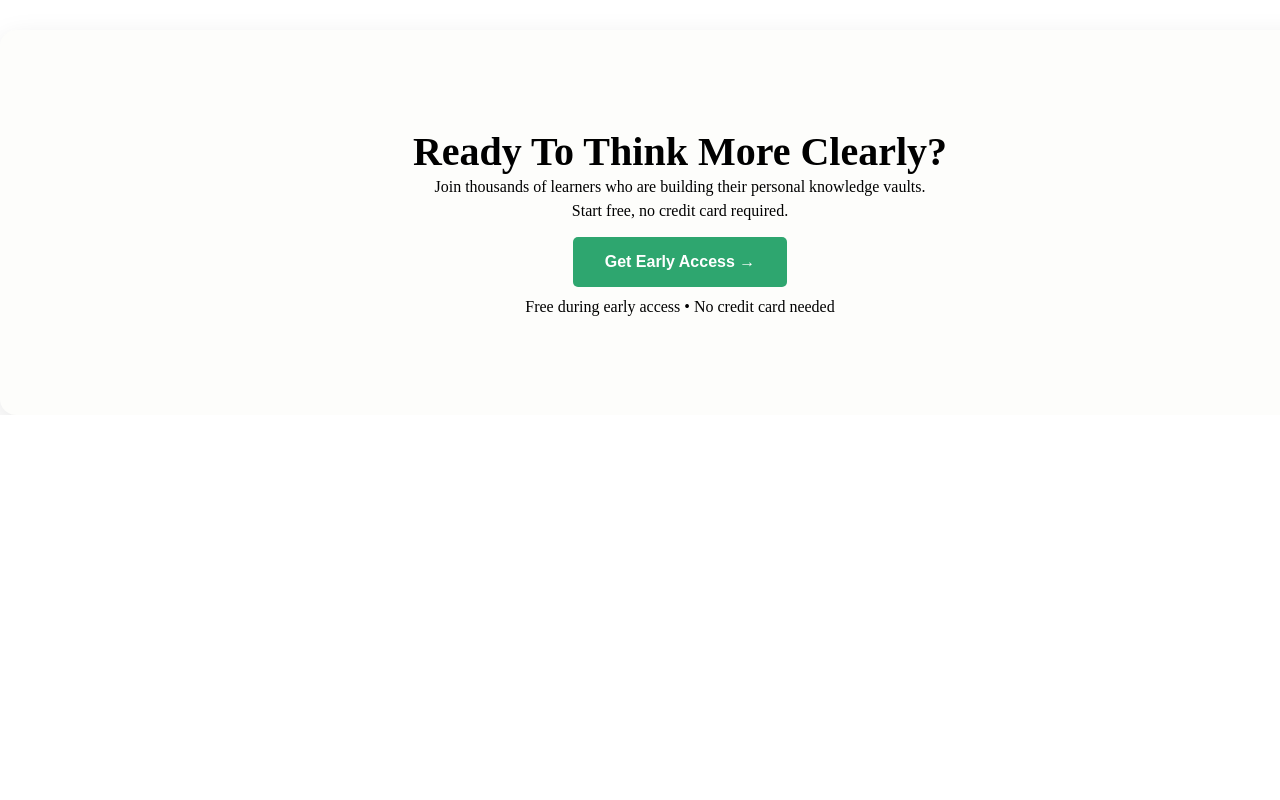
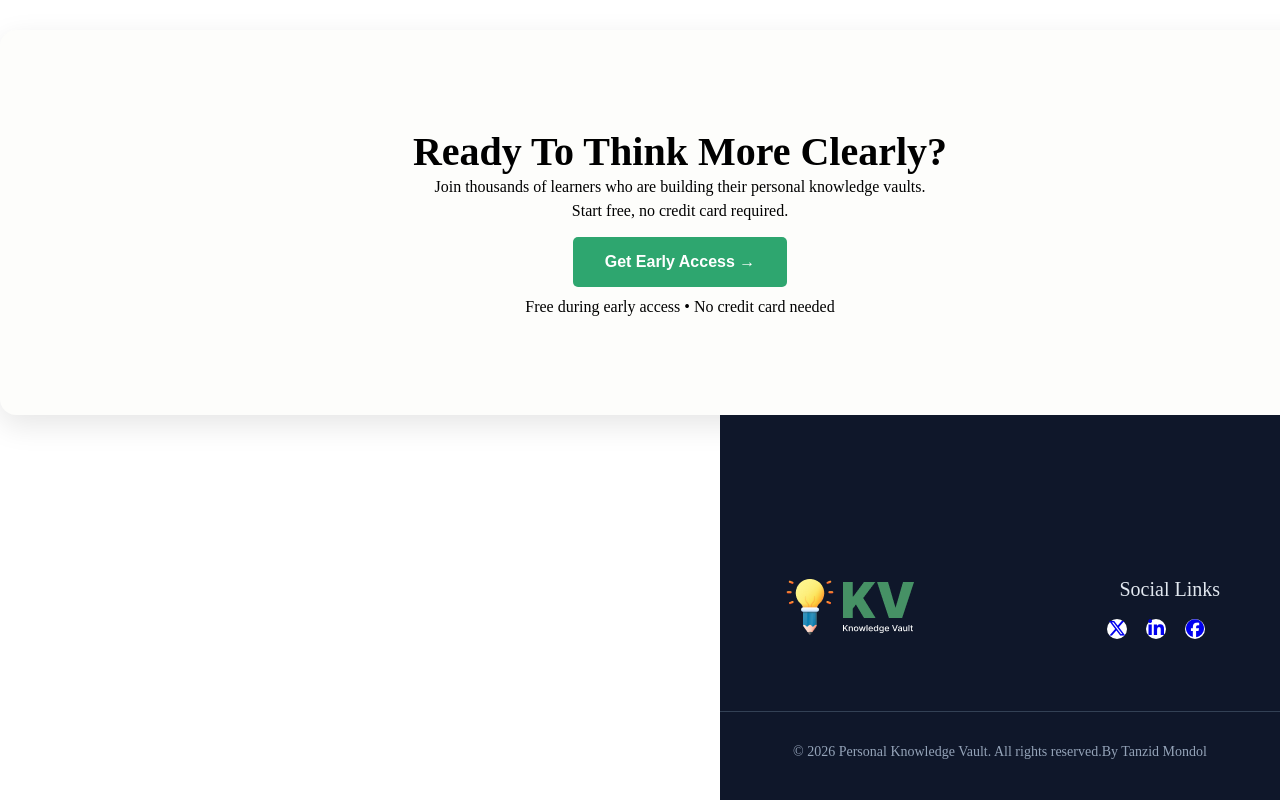
Before and after one commit to tanzid-48/Assignment_1, a plain HTML site: page index.html in a window 1280 px wide. Shown: the part 2098-2898 px from the top of the page. Before the commit the page ends 2513 px from the top, so only its background shows below. Drawn offline with Linux system fonts and the light colour scheme.

Commit message:
Fainaly add the footer section

```diff
--- a/index.html
+++ b/index.html
@@ -135,9 +135,30 @@
         <a href="#" class="btn-4"><button>Get Early Access →</button></a>
         <p class="last-text">Free during early access • No credit card needed</p>
       </div>
+  </main>
+
+  <footer class="footer">
+  <div class="footer-container">
+      <div class="logo-section">
+      <img src="assets/logo-footer.png" alt="">
+     </div>
+     <div class="social-link-section">
+     <div class="social-title">Social Links</div>
+        <div class="social-icon">
+            <a href="#"><i class="fa-brands fa-x-twitter"></i></a>
+        <a href="#"><i class="fa-brands fa-linkedin-in"></i></a>
+         <a href="#"><i class="fa-brands fa-facebook"></i></a>
+        </div>
+      </div>
+
+  </div>
+
+   <hr>
 
 
-  </main>
-
+  <div class="copyright">
+    © 2026 Personal Knowledge Vault. All rights reserved.By Tanzid Mondol
+  </div>
+ </footer>
 </body>
 </html>
--- a/styles.css
+++ b/styles.css
@@ -297,3 +297,67 @@ text-align: left;
     line-height: 20px;
     margin-top: 10px;
 }
+/* Footer Section */
+ .footer{
+    background-color: #0f172a;
+   max-width: 1365px;
+   margin-left: 720px;
+
+
+ }
+ .footer-container{
+      background-color: #0f172a;
+    margin: 0 auto;
+    color: #e2e8f0;
+    max-width: 1365px;
+   padding: 60px 60px 40px;
+    display: flex;
+    align-items: center;
+    justify-content: space-between;
+    gap: 40px;
+}
+.footer-container .logo-section{
+    height: 60px;
+    margin-top: 100px;
+}
+.social-link-section {
+  text-align: right;
+}
+.social-title{
+    margin-top: 100px;
+ font-size: 20px;
+  font-weight: 500;
+  line-height: 28px;
+  margin-bottom: 16px;
+
+}
+.social-icons {
+ display: flex;
+ gap: 16px;
+ justify-content: flex-end;
+}
+.social-link-section .social-icon a i{
+     background-color: #0f172a;
+  box-shadow: inset 0 120px 0 #ffffff;
+   width: 20px;
+    height: 20px;
+    border-radius: 50%;
+  margin-right: 15px;
+  align-items: center;
+   justify-content: center;
+   font-size: 18px;
+ }
+hr{
+     border: none;
+    border-top: 1px solid #334155;
+    margin: 32px auto;
+    max-width: 1101px;
+
+}
+.copyright {
+    text-align: center;
+    color: #94a3b8;
+  font-size: 14px;
+  padding-bottom: 40px;
+
+}
```
